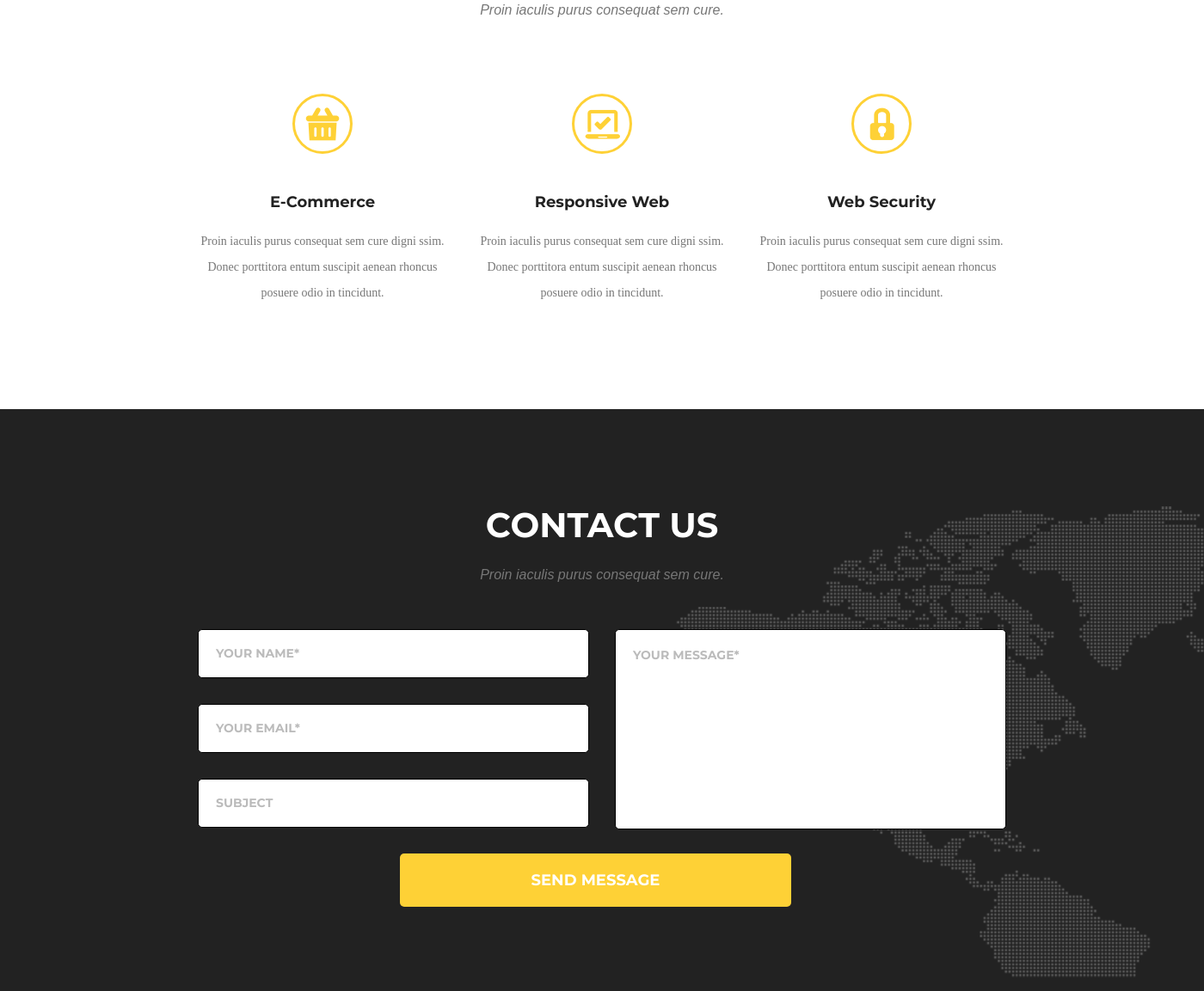
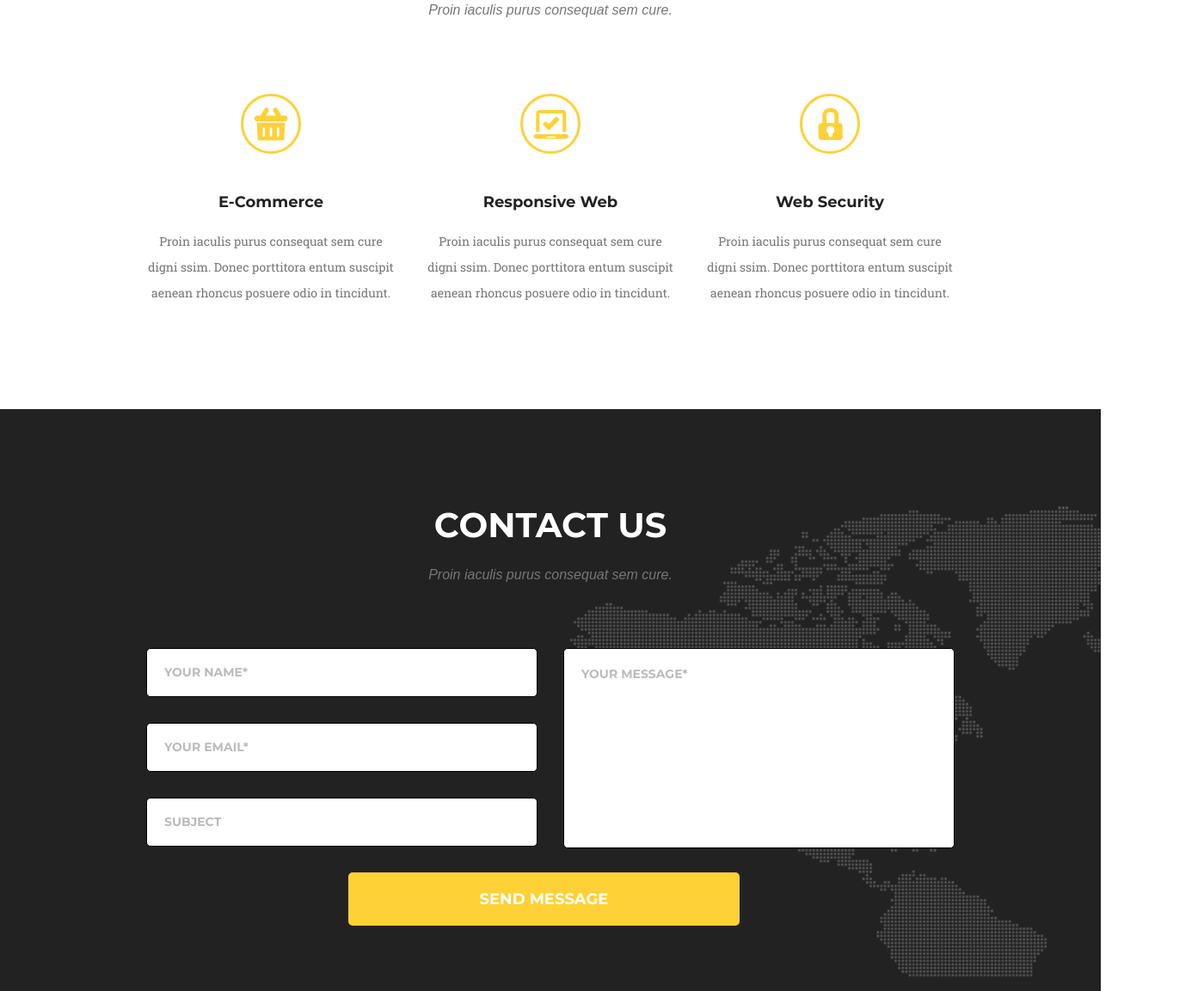
Before and after one commit to olgitza1979/goit-fe-course, a plain HTML site: page module-07/index.html in a window 1280 px wide. Shown: the part 261-1414 px from the top of the page at 86% size, 1400 px wide, since content can reach past the window. Drawn offline with Linux system fonts and the light colour scheme.

Commit message:
homework

```diff
--- a/module-07/css/style.css
+++ b/module-07/css/style.css
@@ -13,20 +13,12 @@ html {
   }
 
   body{
-
-    background-color: #282828;
+    color: #ffffff;
   }
 
    .container {
       display: block;
-      width: 1400px;
-      margin: 0 auto;
-      background-color: #ffffff;
-    }
-    .wrapper {
-      max-width: 940px;
-      width: 100%;
-      background-color: #ffffff;
+      width: 940px;
       margin: 0 auto;
    }
 
@@ -59,7 +51,6 @@ html {
     font-style: italic;
   }
 
-
   @font-face {
     font-family: 'Roboto Slab';
     font-style: normal;
@@ -69,13 +60,13 @@ html {
 
     /* header section */
     .header-wrapper {
+
       min-height: 65px;
       background-color: #ffffff;
       margin: 0 auto;
       display: flex;
       justify-content: space-between;
       align-items: flex-end;
-      /* padding-bottom: 130px; */
      }
 
     .logo {
@@ -109,9 +100,8 @@ html {
   /* services section */
  .services-wrapper {
   padding-top: 130px;
-  min-height: 520px;
   background-color: #ffffff;
-  margin: 0 auto;
+
  }
 
  .services-wrapper h2 {
@@ -123,6 +113,7 @@ html {
   text-align: center;
   margin-bottom: 20px;
  }
+
  .section-header-text {
   font-family: 'Droid Serif', arial;
   font-weight: 400;
@@ -145,9 +136,7 @@ html {
     width: 70px;
     height: 70px;
     background-repeat: no-repeat;
-    margin: auto;
-    margin-top: 88px;
-    margin-bottom: 45px;
+    margin: 88px auto 45px;
     border-radius: 50%;
     border: 3px solid rgb(254, 209, 54);
     background-position: center;
@@ -168,9 +157,9 @@ html {
 }
 
 .services-description {
-  font-family: 'Roboto Slab';
+  font-family: 'Roboto Slab', serif;
   font-size: 14px;
-  font-family: "RobotoSlab";
+
   color: rgb(119, 119, 119);
   line-height: 30px;
   text-align: center;
@@ -191,22 +180,16 @@ contacts section */
 .container-black {
   min-height: 677px;
   display: block;
-  width: 1400px;
+  max-width: 1400px;
+  width: 100%;
   margin: 0 auto;
   background-color:#222222;
-  position: relative;
-
-}
-.contacts-wrapper{
-  width: 290px;
-  height: 120px;
-  background-color:#222222;
-  position: absolute;
-  top: 110px;
-  left: 555px;
+  background-image: url(../img/map.png);
+  background-repeat: no-repeat;
+  background-position: right;
 }
 
-.contacts-wrapper h2 {
+.container-black h2 {
   font-size: 40px;
   font-family: "Montserrat";
   color: rgb(255,255,255);
@@ -214,19 +197,12 @@ contacts section */
   text-transform: uppercase;
   text-align: center;
   margin-bottom: 25px;
-  /* padding-top: 110px; */
- }
- .map {
-   display: flex;
-   justify-content: flex-end;
+  padding-top: 110px;
  }
 
  /* form section */
- .form-wrapper {
-   width: 940px;
-   position: absolute;
-   top: 256px;
-   left: 230px;
+.form {
+   padding-top: 76px;
 }
 
 .form-flex{
@@ -234,8 +210,8 @@ contacts section */
    justify-content: space-between;
 }
 
- .input-wrap {
-   padding-bottom:30px;
+ input {
+   margin-bottom: 30px;
  }
  input, textarea {
    border: 1px solid #000000;
@@ -256,11 +232,11 @@ contacts section */
    resize: none;
  }
 
- .input-wrap input:required:valid:focus {
+ input:required:valid:focus {
    outline: 5px solid green;
  }
 
- .input-wrap input:required:invalid:focus {
+ input:required:invalid:focus {
   outline: 5px solid red;
 }
 
--- a/module-07/index.html
+++ b/module-07/index.html
@@ -8,8 +8,8 @@
     <title>Module-07</title>
 </head>
 <body>
-    <header class="container">
-        <div class="wrapper header-wrapper">
+
+    <header class="header-wrapper container">
 
                 <h1>
                     <a href="#" class="logo">Golden</a>
@@ -34,11 +34,10 @@
                 </ul>
             </nav>
 
-       </div>
     </header>
     <main>
-     <section class="container">
-         <div class="wrapper services-wrapper">
+     <section class="container services-wrapper">
+
              <h2>Services</h2>
              <h3 class="section-header-text">Proin iaculis purus consequat sem cure.</h3>
              <ul class="services-list">
@@ -63,30 +62,23 @@
                  </li>
              </ul>
 
-         </div>
      </section>
+
      <section class="container-black">
-        <div class="map">
-          <img src="./img/map.png" alt="first picture">
-        </div>
-        <div class="contacts-wrapper">
+
             <h2>Contact Us</h2>
-            <h3 class="section-header-text">Proin iaculis purus consequat sem cure.</h3>
-        </div>
-        <div class="form-wrapper">
+            <p class="section-header-text">Proin iaculis purus consequat sem cure.</p>
+
       <form action="#">
+      <div class="container form">
+        <div class="form-flex">
+            <div >
 
-        <div class="form-flex">
-        <div class="form-data">
-            <div class="input-wrap">
                 <input type="text" name="customer_name" placeholder="Your Name*" required>
-            </div>
-            <div class="input-wrap">
+
                 <input type="email" name="customer_email" placeholder="Your Email*" required>
-            </div>
-            <div class="input-wrap">
+
                 <input type="text" name="message_subj" placeholder="Subject">
-            </div>
             </div>
             <div>
              <textarea name="message" placeholder="Your Message*" required></textarea>
@@ -95,9 +87,11 @@
         <div class="submit-wrap">
            <input type="submit" value="Send Message">
         </div>
+      </div>
       </form>
-       </div>
+
      </section>
     </main>
+
 </body>
 </html>
```
Lines whose indentation alone changed are shown as unchanged.
